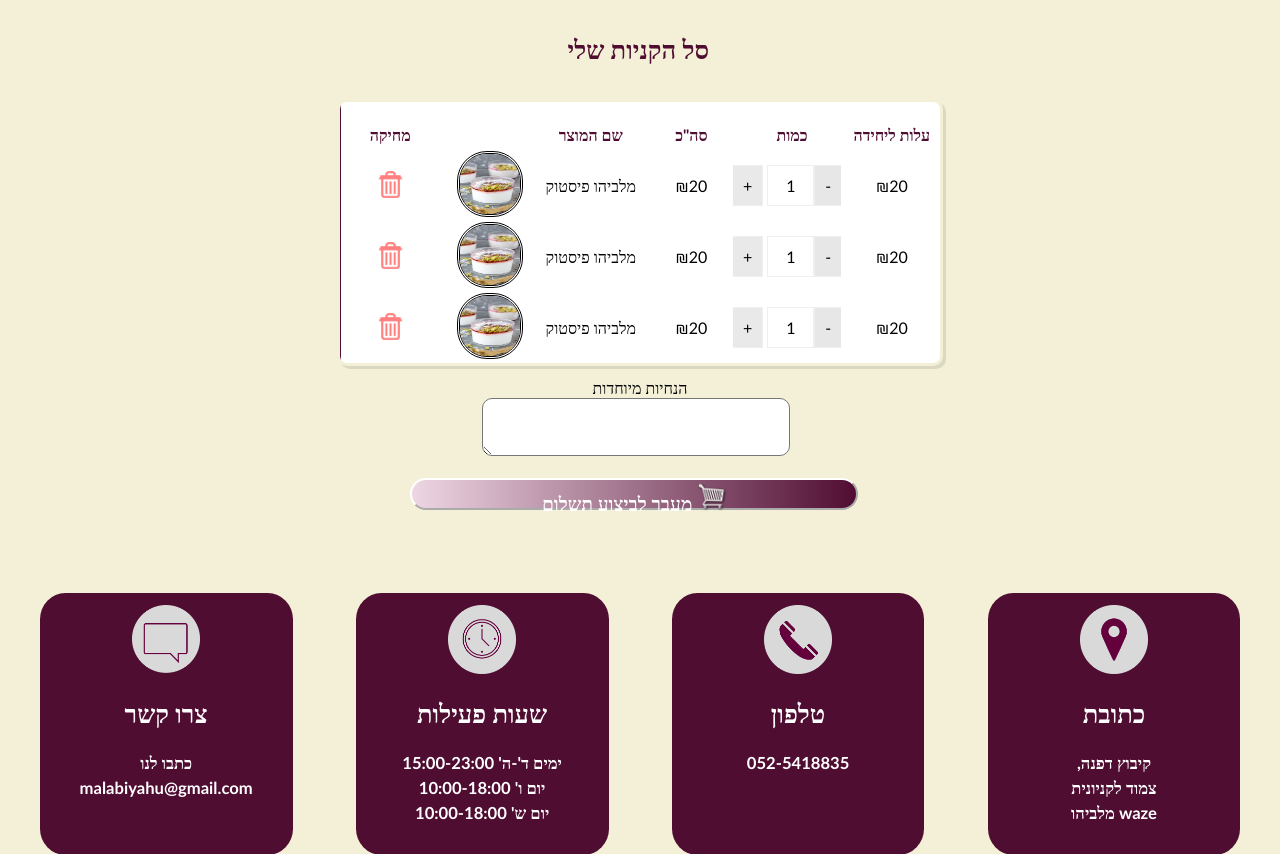
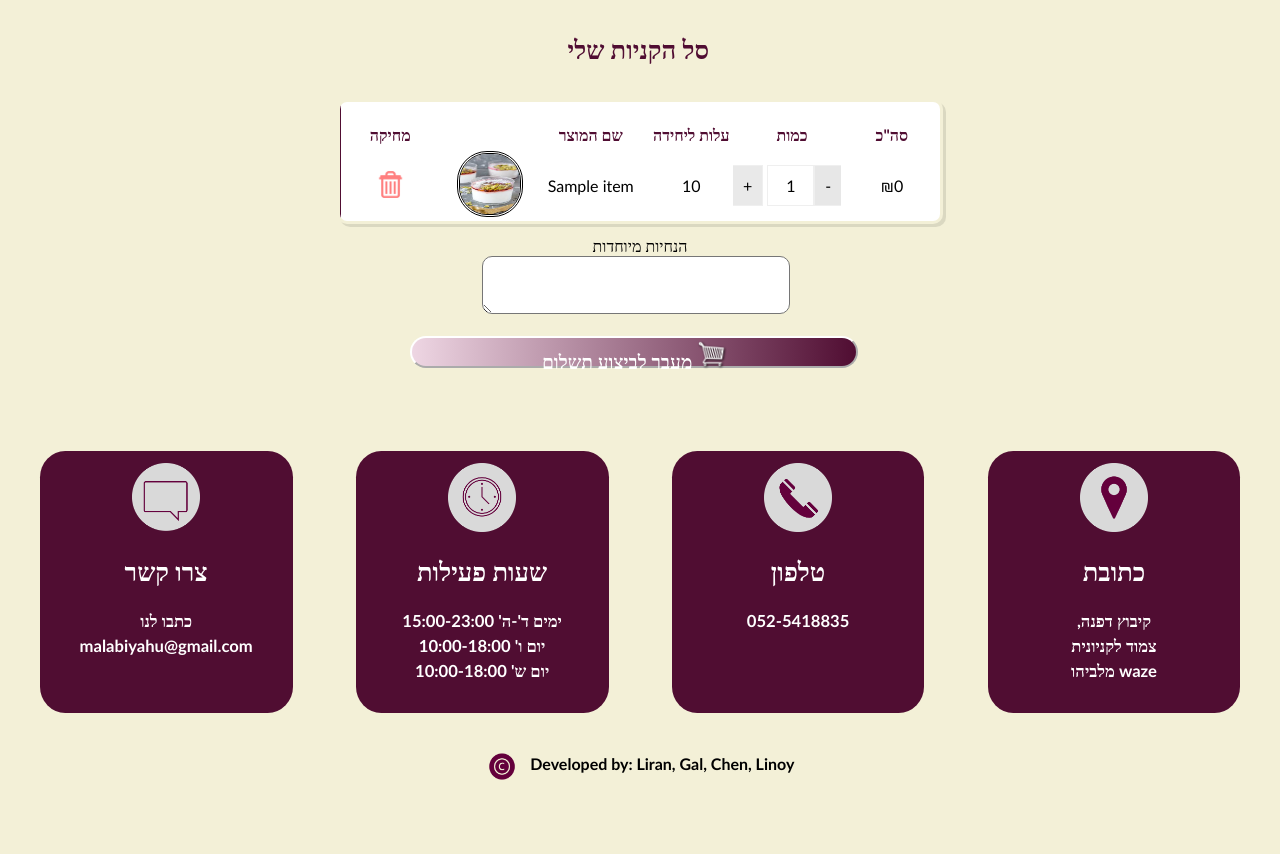
Before and after one commit to lutati/web-project-g18, a Flask app: template pages/cart/templates/cart.html in a window 1280 px wide. Shown: the part 135-989 px from the top of the page. After the commit the page ends 915 px from the top, so only its background shows below. Run offline with Flask 2, Linux system fonts and the light colour scheme; the template is opened without the code that fills it: most values are stand-ins (such as "Sample title", 1, 10 or a date in 2020).

Commit message:
25/1/21 update

```diff
--- a/pages/cart/templates/cart.html
+++ b/pages/cart/templates/cart.html
@@ -29,55 +29,57 @@
 
         <table id="table_shopping">
             <tr id="title_table">
+                <th id="first_row"><br>סה"כ<br></th>
+                <th id="first_row"><br>כמות<br></th>
                 <th id="first_row"><br>עלות ליחידה<br></th>
-                <th id="first_row"><br>כמות<br></th>
-                <th id="first_row"><br>סה"כ<br></th>
                 <th id="first_row"><br>שם המוצר<br></th>
-                <th id="first_row"><br> <br></th>
+                <th id="first_row"><br><br></th>
                 <th id="first_row"><br>מחיקה<br></th>
             </tr>
-            <tr id="row">
-                <td id="total_per_row"></td>
+                {% for item in cart %}
+                     <tr id="row">
+                        <td id="total_per_row"></td>
                 <td>
                     <div class="quantity buttons_added">
                         <input type="button" value="-" class="minus" onclick="decreaseValue1(1)"><input type="number" id="number1" step="1" min="1" max="" name="quantity" value="1" title="Qty" class="input-text qty text" size="4" pattern="" inputmode="">
                         <input type="button" value="+" class="plus" onclick="increaseValue1(1)">
                     </div>
                 </td>
-                <td>₪20</td>
-                <td>מלביהו פיסטוק</td>
+                <td>{{ item.price }}</td>
+                <td>{{ item.product_name }}</td>
                 <td><img class="malabi" src="malabi.jpg"></img>
                 </td>
                 <td> <img class="remove" src="remove.png" onclick="deleteRow(this)"> </td>
             </tr>
-            <tr id="row">
-                <td id="total_per_row"></td>
-                <td>
-                    <div class="quantity buttons_added">
-                        <input type="button" value="-" class="minus" onclick="decreaseValue1(2)"><input type="number" id="number2" step="1" min="1" max="" name="quantity" value="1" title="Qty" class="input-text qty text" size="4" pattern="" inputmode="">
-                        <input type="button" value="+" class="plus" onclick="increaseValue1(2)">
-                    </div>
-                </td>
-                <td>₪20</td>
-                <td>מלביהו פיסטוק</td>
-                <td><img class="malabi" src="malabi.jpg"></img>
-                </td>
-                <td><img class="remove" src="remove.png"> </td>
-            </tr>
-            <tr id="row">
-                <td id="total_per_row"></td>
-                <td>
-                    <div class="quantity buttons_added">
-                        <input type="button" value="-" class="minus" onclick="decreaseValue1(3)"><input type="number" id="number3" step="1" min="1" max="" name="quantity" value="1" title="Qty" class="input-text qty text" size="4" pattern="" inputmode="">
-                        <input type="button" value="+" class="plus" onclick="increaseValue1(3)">
-                    </div>
-                </td>
-                <td>₪20</td>
-                <td>מלביהו פיסטוק</td>
-                <td><img class="malabi" src="malabi.jpg"></img>
-                </td>
-                <td><img class="remove" src="remove.png"> </td>
-            </tr>
+            {% endfor %}
+{#            <tr id="row">#}
+{#                <td id="total_per_row"></td>#}
+{#                <td>#}
+{#                    <div class="quantity buttons_added">#}
+{#                        <input type="button" value="-" class="minus" onclick="decreaseValue1(2)"><input type="number" id="number2" step="1" min="1" max="" name="quantity" value="1" title="Qty" class="input-text qty text" size="4" pattern="" inputmode="">#}
+{#                        <input type="button" value="+" class="plus" onclick="increaseValue1(2)">#}
+{#                    </div>#}
+{#                </td>#}
+{#                <td>₪20</td>#}
+{#                <td>מלביהו פיסטוק</td>#}
+{#                <td><img class="malabi" src="malabi.jpg"></img>#}
+{#                </td>#}
+{#                <td><img class="remove" src="remove.png"> </td>#}
+{#            </tr>#}
+{#            <tr id="row">#}
+{#                <td id="total_per_row"></td>#}
+{#                <td>#}
+{#                    <div class="quantity buttons_added">#}
+{#                        <input type="button" value="-" class="minus" onclick="decreaseValue1(3)"><input type="number" id="number3" step="1" min="1" max="" name="quantity" value="1" title="Qty" class="input-text qty text" size="4" pattern="" inputmode="">#}
+{#                        <input type="button" value="+" class="plus" onclick="increaseValue1(3)">#}
+{#                    </div>#}
+{#                </td>#}
+{#                <td>₪20</td>#}
+{#                <td>מלביהו פיסטוק</td>#}
+{#                <td><img class="malabi" src="malabi.jpg"></img>#}
+{#                </td>#}
+{#                <td><img class="remove" src="remove.png"> </td>#}
+{#            </tr>#}
 
         </table>
     </div>
--- a/settings.py
+++ b/settings.py
@@ -1,9 +1,11 @@
 import os
 from dotenv import load_dotenv
+from datetime import timedelta
 load_dotenv()
 
 # Secret key setting from .env for Flask sessions
 SECRET_KEY = os.environ.get('SECRET_KEY')
+PERMANENT_SESSION_LIFETIME = timedelta(minutes=2)
 
 # DB base configuration from .env for modularity and security reasons
 DB = {
```
Also changed, not shown: pages/cart/cart.py (+11 -1 lines), pages/homepage/homepage.py (+9 -3 lines), pages/products/products.py (+64 -11 lines), pages/products/templates/products.html (+15 -8 lines).
